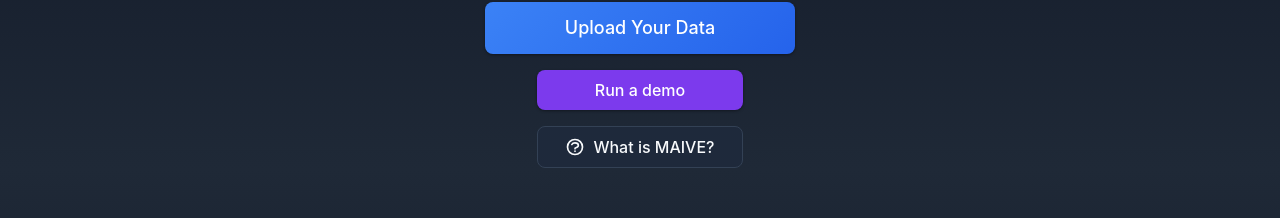
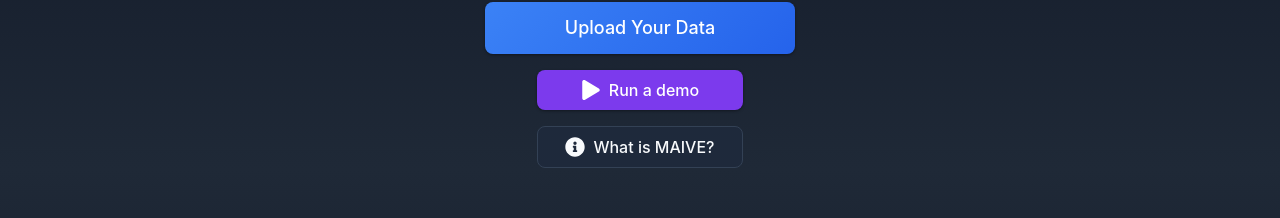
Before and after one commit to PetrCala/maive-ui, a Next.js app in the folder apps/react-ui/client/: page / in a window 1280 px wide. Shown: the part 231-449 px from the top of the page. Built offline with nearby package versions, Linux system fonts and the light colour scheme.

Commit message:
style: implement react-icons for the landing page buttons

```diff
--- a/apps/react-ui/client/src/components/Buttons/DemoButton.tsx
+++ b/apps/react-ui/client/src/components/Buttons/DemoButton.tsx
@@ -3,6 +3,7 @@ import { useRef } from "react";
 import { DataProcessingService } from "@src/services/dataProcessingService";
 import ActionButton from "@src/components/Buttons/ActionButton";
 import CONST from "@src/CONST";
+import { FaPlay } from "react-icons/fa";
 
 type DemoButtonProps = {
   isLoading: boolean;
@@ -52,10 +53,11 @@ export default function DemoButton({
       variant="purple"
       size={size}
       disabled={isLoading}
-      className={`${className} transition-all duration-300 ${
+      className={`${className} inline-flex gap-2 transition-all duration-300 ${
         isLoading ? "scale-95 opacity-75" : "scale-100 opacity-100"
       }`}
     >
+      <FaPlay className="w-5 h-5" />
       {`${isLoading ? "Loading..." : "Run a demo"}`}
     </ActionButton>
   );
--- a/apps/react-ui/client/src/pages/index.tsx
+++ b/apps/react-ui/client/src/pages/index.tsx
@@ -7,6 +7,7 @@ import CONST from "@src/CONST";
 import TEXT from "@src/lib/text";
 import DemoButton from "@src/components/Buttons/DemoButton";
 import LoadingCard from "@src/components/LoadingCard";
+import { FaInfoCircle } from "react-icons/fa";
 
 export default function Home() {
   const [isModalOpen, setIsModalOpen] = useState(false);
@@ -68,21 +69,9 @@ export default function Home() {
                 onClick={() => setIsModalOpen(true)}
                 variant="secondary"
                 size="md"
-                className="inline-flex w-2/3"
+                className="inline-flex gap-2 w-2/3"
               >
-                <svg
-                  className="w-5 h-5 mr-2"
-                  fill="none"
-                  stroke="currentColor"
-                  viewBox="0 0 24 24"
-                >
-                  <path
-                    strokeLinecap="round"
-                    strokeLinejoin="round"
-                    strokeWidth={2}
-                    d="M8.228 9c.549-1.165 2.03-2 3.772-2 2.21 0 4 1.343 4 3 0 1.4-1.278 2.575-3.006 2.907-.542.104-.994.54-.994 1.093m0 3h.01M21 12a9 9 0 11-18 0 9 9 0 0118 0z"
-                  />
-                </svg>
+                <FaInfoCircle className="w-5 h-5" />
                 {TEXT.home.whatIsMaive}
               </ActionButton>
             </div>
```
